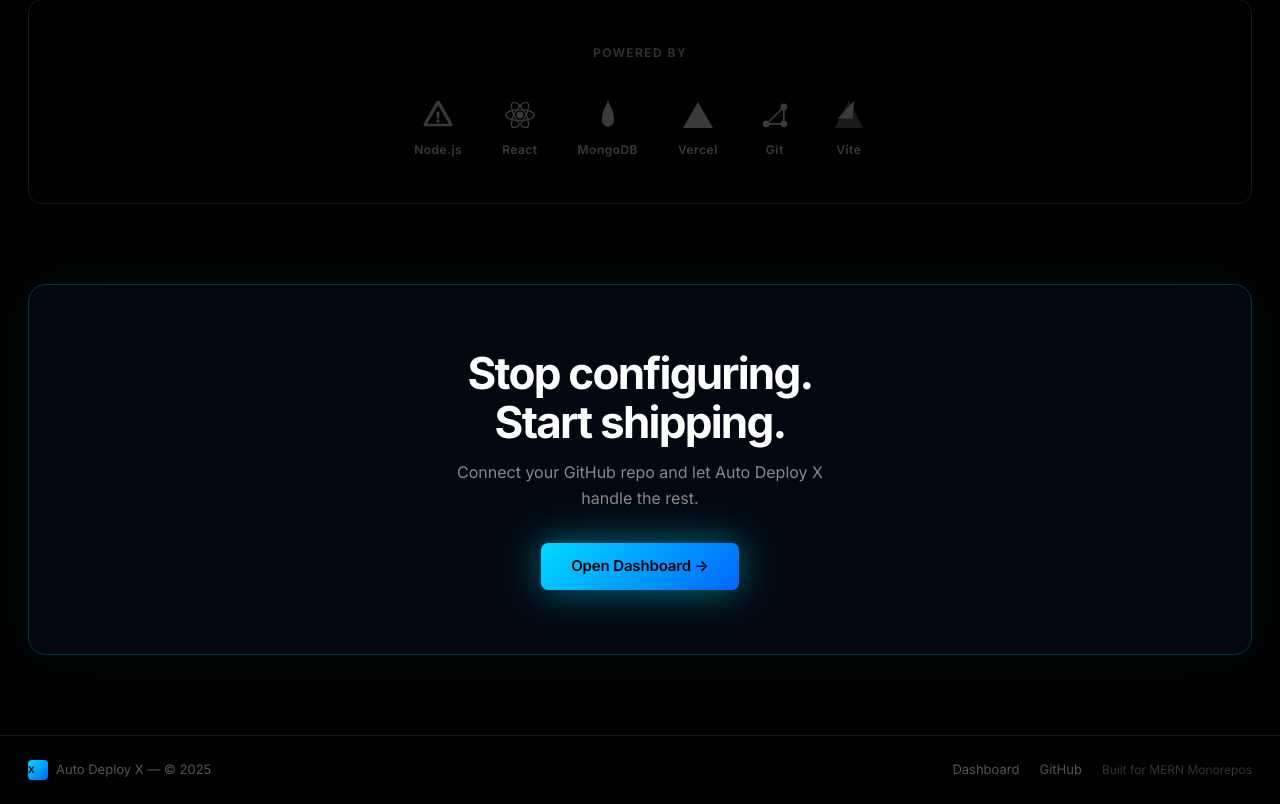
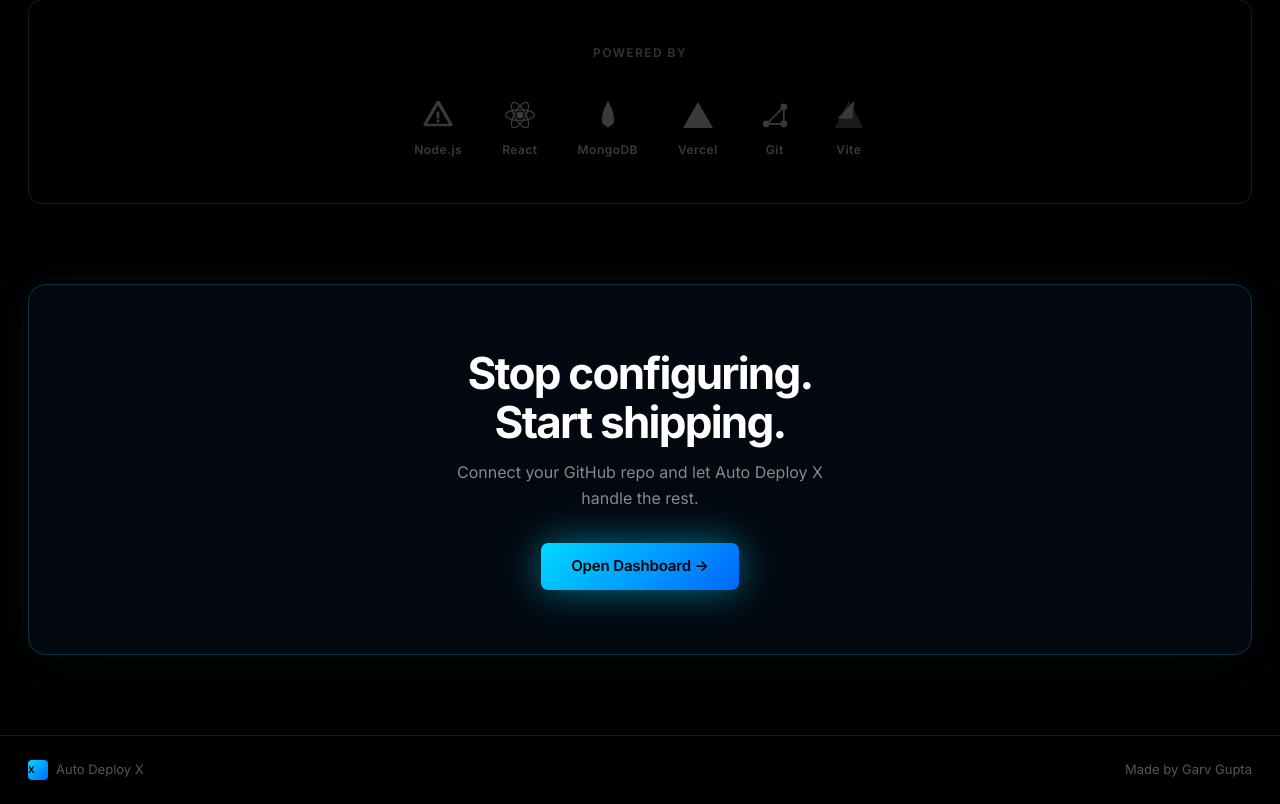
Before and after one commit to notgarv01/devops-panel, a React (Vite) app in the folder frontend/: page / in a window 1280 px wide. Shown: the part 2355-3159 px from the top of the page. Built offline with nearby package versions, Linux system fonts and the light colour scheme; no server answers; the HTML template or start-up script is replaced by a standard one.

Commit message:
finish up

```diff
--- a/frontend/src/components/LandingPage.jsx
+++ b/frontend/src/components/LandingPage.jsx
@@ -283,12 +283,10 @@
       <footer>
         <div className="footer-left">
           <div className="logo-icon" style={{width:'20px',height:'20px',borderRadius:'4px',fontSize:'9px'}}>X</div>
-          Auto Deploy X — © 2025
+          Auto Deploy X
         </div>
         <div className="footer-right">
-          <button onClick={onGoToPanel} className="footer-link" style={{background:'none',border:'none',cursor:'pointer'}}>Dashboard</button>
-          <a href="#" className="footer-link">GitHub</a>
-          <span style={{color:'#333',fontSize:'12px'}}>Built for MERN Monorepos</span>
+          <span style={{color:'#555',fontSize:'13px'}}>Made by Garv Gupta</span>
         </div>
       </footer>
     </>
```
